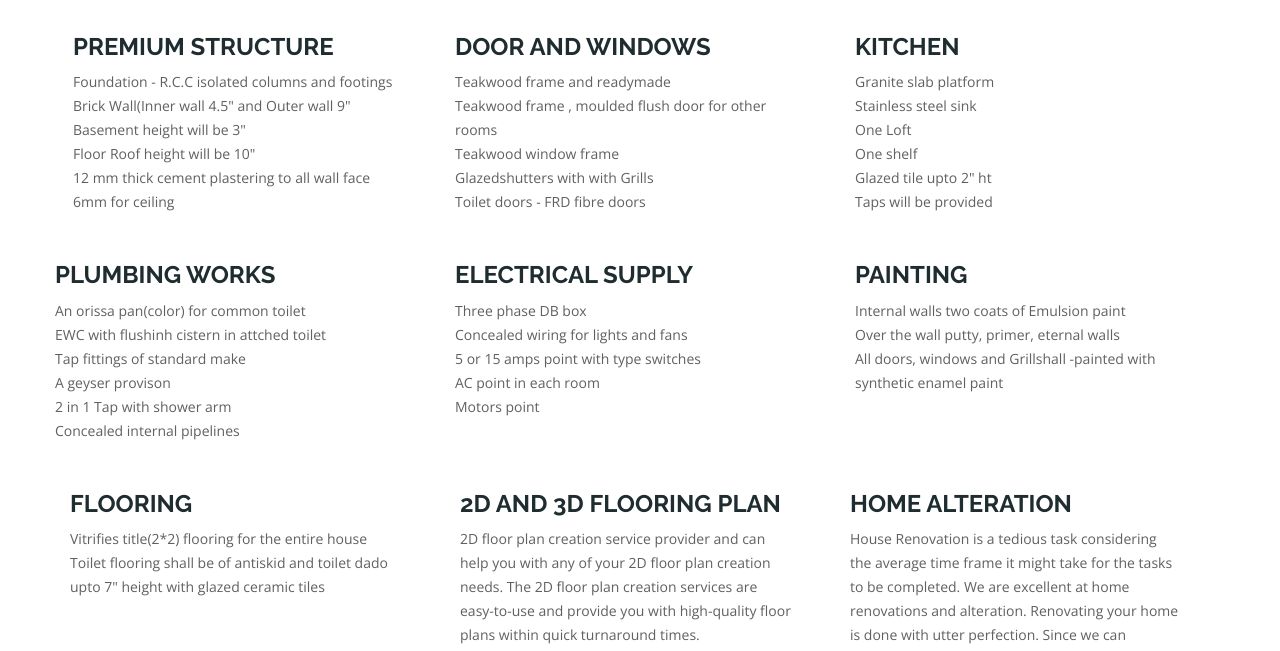
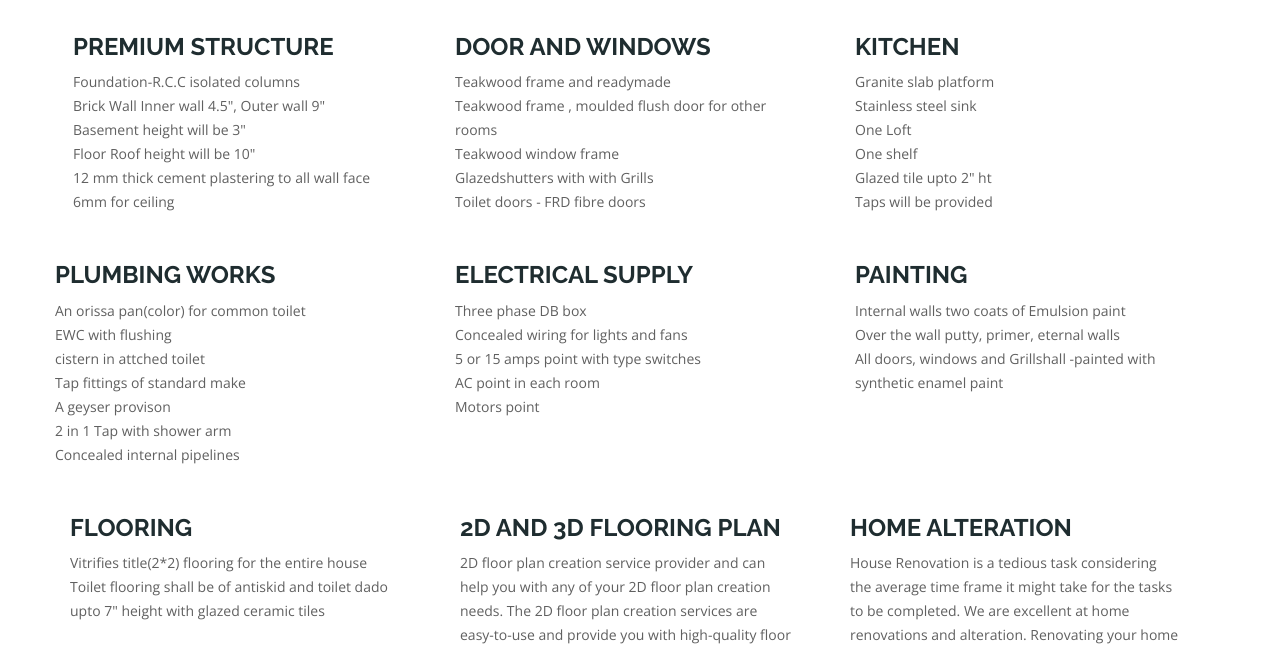
Before and after one commit to GURUJICONSTRUCTIONS/GC, a plain HTML site: page service.html in a window 1280 px wide. Shown: the part 783-1434 px from the top of the page. Drawn offline with nearby package versions, Linux system fonts and the light colour scheme.

Commit message:
Update service.html

```diff
--- a/service.html
+++ b/service.html
@@ -160,9 +160,9 @@
                             </div>
                             <div class="offer__details">
                                 <h2><a href="#">Premium Structure</a></h2>
-                                <p>Foundation - R.C.C isolated
-columns and footings<BR>
-Brick Wall(Inner wall 4.5" and
+                                <p>Foundation-R.C.C isolated
+columns <BR>
+Brick Wall Inner wall 4.5",
 Outer wall 9"<BR>
 Basement height will be 3"<BR>
 Floor Roof height will be 10"<BR>
@@ -194,6 +194,7 @@ Glazedshutters with with Grills
                             <div class="offer__icon">
 
                             </div>
+
                             <div class="offer__details">
                                 <h2><a href="#">Kitchen</a></h2>
                                 <p>Granite slab platform<BR>
@@ -211,13 +212,14 @@ Taps will be provided<BR></p>
                             <div class="offer__icon">
 
                             </div>
-							<BR><BR>
+							<br><br>
                             <div class="offer__details">
 
                                 <h2><a href="#">Plumbing Works</a></h2>
                                 <p>An orissa pan(color) for common
 toilet<BR>
-EWC with flushinh cistern in
+EWC with flushing <br>
+cistern in
 attched toilet<BR>
 Tap fittings of standard make<BR>
 A geyser provison
```
